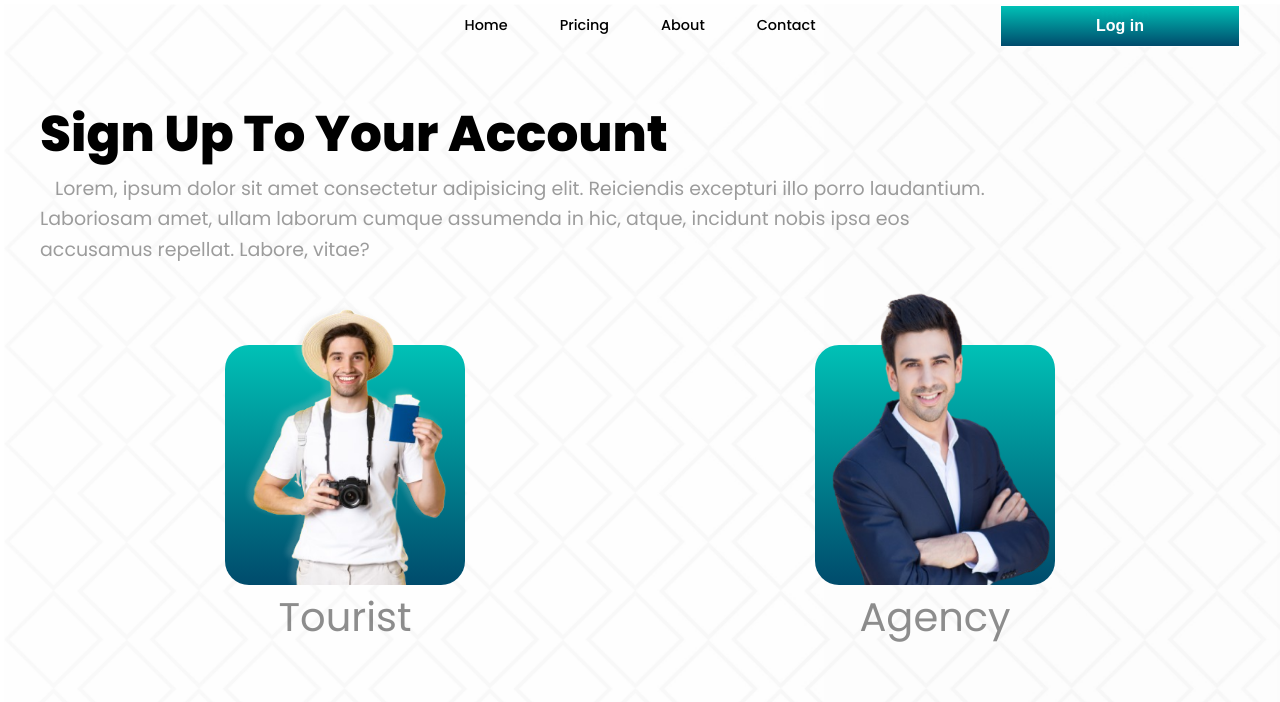
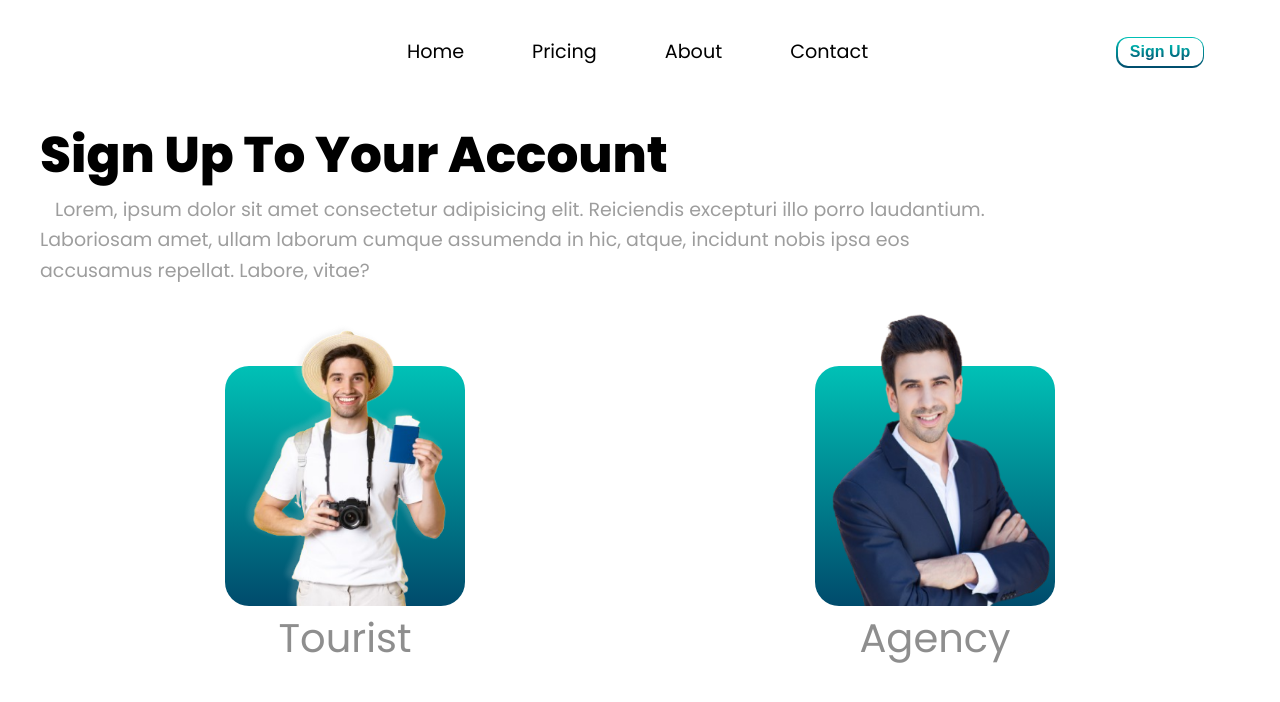
Before and after one commit to dhiaa00/Wanderlust--Traveling-Web-app, a React (Vite) app in the folder front-end/: page /signup in a window 1280 px wide. Shown: the top 702 px of the page. Built offline with nearby package versions, Linux system fonts and the light colour scheme; the HTML template or start-up script is replaced by a standard one.

Commit message:
front-end: map component configuration(determine coordinates using name of the place

```diff
--- a/front-end/src/App.jsx
+++ b/front-end/src/App.jsx
@@ -8,9 +8,14 @@ import ConfirmYourEmail from "./pages/forms/ConfirmYourEmail";
 import AgencyTours from "./pages/Agency/Tours/AgencyTours";
 import Login from "./pages/forms/login/Login";
 import Modal from "react-modal";
+import { useState } from "react";
 
 Modal.setAppElement("#root");
 function App() {
+  const [createTour, setCreateTour] = useState(false);
+  const [tourCreated, setTourCreated] = useState(false);
+  const [notificationsOpen, setNotificationsOpen] = useState(false);
+
   return (
     <Routes>
       <Route
@@ -41,9 +46,30 @@ function App() {
       </Route>
       <Route
         path="/agency/:agencyId/tours/:tourId"
-        element={<SingleTourPage />}
+        element={
+          <SingleTourPage
+            createTour={createTour}
+            setCreateTour={setCreateTour}
+            tourCreated={tourCreated}
+            setTourCreated={setTourCreated}
+            notificationsOpen={notificationsOpen}
+            setNotificationsOpen={setNotificationsOpen}
+          />
+        }
       />
-      <Route path="/agency/:agencyId/tours" element={<AgencyTours />} />
+      <Route
+        path="/agency/:agencyId/tours"
+        element={
+          <AgencyTours
+            createTour={createTour}
+            setCreateTour={setCreateTour}
+            tourCreated={tourCreated}
+            setTourCreated={setTourCreated}
+            notificationsOpen={notificationsOpen}
+            setNotificationsOpen={setNotificationsOpen}
+          />
+        }
+      />
     </Routes>
   );
 }
--- a/front-end/src/components/agency/createTour/CreateTourMultiStepForm.jsx
+++ b/front-end/src/components/agency/createTour/CreateTourMultiStepForm.jsx
@@ -53,7 +53,7 @@ const CreateTourMultiStepForm = ({ setCreateTour, setTourCreated }) => {
         formData
       );
       setTourCreated(true);
-      setCreateTour(false);
+      closeModal();
     } catch (error) {
       console.log(error);
     }
--- a/front-end/src/components/agency/mainSection/Collaboration.jsx
+++ b/front-end/src/components/agency/mainSection/Collaboration.jsx
@@ -3,7 +3,12 @@ import React from "react";
 const Collaboration = ({ id, title, type, priority }) => {
   const priorityStyle = {
     backgroundColor:
-      priority === "High" ? "red" : priority === "Medium" ? "orange" : "green",
+      priority.toLowerCase() === "high"
+        ? "red"
+        : priority === "medium"
+        ? "orange"
+        : "green",
+    textTransform: "capitalize",
   };
   return (
     <div className="collaboration">
--- a/front-end/src/components/agency/mainSection/MapComponent.jsx
+++ b/front-end/src/components/agency/mainSection/MapComponent.jsx
@@ -1,4 +1,4 @@
-import React, { useState, useEffect } from "react";
+import { useEffect, useState } from "react";
 import { MapContainer, TileLayer, Marker, useMap } from "react-leaflet";
 import "leaflet/dist/leaflet.css";
 import L from "leaflet";
@@ -10,7 +10,6 @@ const redIcon = L.icon({
   iconAnchor: [12, 41], // Point of the icon which will correspond to marker's location
 });
 
-const MapComponent = ({ place = "Tipaza" }) => {
 const SetViewOnClick = ({ coords }) => {
   const map = useMap();
 
@@ -22,7 +21,9 @@ const MapComponent = ({ place = "Tipaza" }) => {
 
   return null;
 };
-  const [position, setPosition] = useState([28.0339, 1.6596]); // Default coordinates for Algeria
+
+const MapComponent = ({ place }) => {
+  const [position, setPosition] = useState([36.5882, 2.4481]);
 
   useEffect(() => {
     const fetchGeoCode = async () => {
@@ -31,29 +32,24 @@ const MapComponent = ({ place = "Tipaza" }) => {
           q: place,
           key: "6dfbc9a38af84df1aced5dd9b3a90872",
         });
-
-        if (response.results.length > 0) {
+        if (response.results && response.results.length > 0) {
           const { lat, lng } = response.results[0].geometry;
           setPosition([lat, lng]);
-          map.flyTo([lat, lng], map.getZoom());
-          console.log("Coordinates found:", lat, lng);
-        } else {
-          console.error("Location not found", response);
         }
       } catch (error) {
-        console.error("Error fetching coordinates:", error);
+        console.error("Error geocoding:", error);
       }
     };
 
     fetchGeoCode();
-  }, [place]);
+  }, [place]); // Re-run the effect when `place` changes
 
   return (
     <div className="map-container">
-      <MapContainer center={position} zoom={7}>
+      <MapContainer center={position} zoom={9}>
         <SetViewOnClick coords={position} />
         <TileLayer url="https://{s}.tile.openstreetmap.org/{z}/{x}/{y}.png" />
-        <Marker position={position} icon={redIcon}></Marker>
+        <Marker position={position} icon={redIcon} />
       </MapContainer>
     </div>
   );
--- a/front-end/src/components/navbar/NavBar.jsx
+++ b/front-end/src/components/navbar/NavBar.jsx
@@ -3,6 +3,7 @@ import logo from "../../images/logo.png";
 import SignLog from "../buttons/SignLogBtn";
 import { Link } from "react-router-dom";
 import "./navbar.css";
+import MainButton from "../buttons/MainButton";
 
 const NavBar = () => {
   return (
@@ -13,7 +14,7 @@ const NavBar = () => {
         <Link to="/about">About</Link>
         <Link to="/contact">Contact</Link>
       </nav>
-      <SignLog text={"Log in"} />
+      <MainButton text="Sign Up" />
     </div>
   );
 };
--- a/front-end/src/components/navbar/navbar.css
+++ b/front-end/src/components/navbar/navbar.css
@@ -3,19 +3,18 @@
   display: flex;
   align-items: center;
   justify-content: center;
-  padding: 5px var(--x-padding);
-  margin-bottom: 2rem;
+  padding: 2rem var(--x-padding);
   nav {
     width: 80%;
+    margin-left: calc(80px);
     display: flex;
     align-items: center;
     justify-content: center;
-    padding-left: 20%;
-    gap: 2rem;
+    gap: 3rem;
     a {
       color: var(--text-color);
-      font-size: 0.9rem;
-      font-weight: 500;
+      font-size: 1.2rem;
+      font-weight: 400;
       text-decoration: none;
       padding: 5px 10px;
       border-radius: 5px;
@@ -27,39 +26,14 @@
       }
     }
   }
-  .sign-log-btn {
-    background-color: white;
-    width: 20%;
-    padding: 10px 20px;
-    border-radius: 5px;
-    font-size: 1rem;
-    font-weight: 600;
-    cursor: pointer;
-    transition: 0.1s;
-    position: relative;
-    z-index: 1;
-    &::after {
-      content: "";
-      position: absolute;
-      top: -0.8px;
-      bottom: -1px;
-      right: -1px;
-      left: -1px;
-      background: var(--main-gradient);
-      z-index: -2;
-    }
-    &::before {
-      content: "Sing Up";
-      position: absolute;
-      top: 50%;
-      left: 50%;
-      width: 100%;
-      height: 100%;
-      background: var(--main-gradient);
-      color: transparent;
-      background-clip: text;
-      transform: translate(-50%, -50%);
-      z-index: -1;
+  .main-button {
+    justify-self: flex-end;
+    padding: 5px 10px;
+    min-width: 85px;
+    justify-content: center;
+    p {
+      font-size: 1rem;
+      font-weight: 600;
     }
   }
 }
--- a/front-end/src/components/notifications/notifications.css
+++ b/front-end/src/components/notifications/notifications.css
@@ -8,7 +8,7 @@
   align-items: center;
   justify-content: flex-start;
   background-color: #f7f7f7;
-  min-height: 90vh;
+  min-height: 80vh;
   box-shadow: rgba(0, 0, 0, 0.25) 0px 54px 55px,
     rgba(0, 0, 0, 0.12) 0px -12px 30px, rgba(0, 0, 0, 0.12) 0px 4px 6px,
     rgba(0, 0, 0, 0.17) 0px 12px 13px, rgba(0, 0, 0, 0.09) 0px -3px 5px;
--- a/front-end/src/index.css
+++ b/front-end/src/index.css
@@ -28,18 +28,6 @@ body {
   position: relative;
 }
 
-.bg-image-container {
-  position: absolute;
-  background-image: url("/src/images/banner.png");
-  width: 100vw;
-  height: 100vh;
-  background-repeat: no-repeat;
-  background-size: cover;
-  top: 0;
-  left: 0;
-  z-index: -1;
-}
-
 h1,
 h2,
 h3,
--- a/front-end/src/pages/Agency/SignleTour/SingleTourPage.jsx
+++ b/front-end/src/pages/Agency/SignleTour/SingleTourPage.jsx
@@ -16,10 +16,15 @@ const AddCollaboration = lazy(() =>
 );
 import axios from "axios";
 
-const SingleTourPage = () => {
-  const [createTour, setCreateTour] = useState(false);
+const SingleTourPage = ({
+  createTour,
+  setCreateTour,
+  tourCreated,
+  setTourCreated,
+  notificationsOpen,
+  setNotificationsOpen,
+}) => {
   const [editTourOpen, setEditTourOpen] = useState(false);
-  const [notificationsOpen, setNotificationsOpen] = useState(false);
   const [addCollaboration, setAddCollaboration] = useState(false);
   const [tour, setTour] = useState({});
   const tourId =
@@ -64,6 +69,7 @@ const SingleTourPage = () => {
       <Suspense fallback={<div>Loading...</div>}>
         {createTour && (
           <CreateTourMultiStepForm
+            setTourCreated={setTourCreated}
             setCreateTour={setCreateTour}
             ariaHideApp={false}
           />
--- a/front-end/src/pages/Agency/Tours/AgencyTours.jsx
+++ b/front-end/src/pages/Agency/Tours/AgencyTours.jsx
@@ -5,10 +5,16 @@ import CreateTourMultiStepForm from "../../../components/agency/createTour/Creat
 import AgencyUpperSection from "../../../components/agency/upperSection/AgencyUpperSection";
 import TourListItem from "../../../components/agency/TourListItem/TourListItem";
 import axios from "axios";
+import Notifications from "../../../components/notifications/Notifications";
 
-const AgencyTours = () => {
-  const [createTour, setCreateTour] = useState(false);
-  const [tourCreated, setTourCreated] = useState(false);
+const AgencyTours = ({
+  createTour,
+  setCreateTour,
+  tourCreated,
+  setTourCreated,
+  notificationsOpen,
+  setNotificationsOpen,
+}) => {
   const [agencyTours, setAgencyTours] = useState([]);
   const agencyId = window.location.pathname
     .split("agency/")
@@ -43,6 +49,8 @@ const AgencyTours = () => {
           createTour={createTour}
           setCreateTour={setCreateTour}
           setTourCreated={setTourCreated}
+          notificationsOpen={notificationsOpen}
+          setNotificationsOpen={setNotificationsOpen}
         />
         <div className="tour-list-titles">
           <div className="id tour-list-title">Collection</div>
@@ -62,6 +70,7 @@ const AgencyTours = () => {
           setCreateTour={setCreateTour}
         />
       )}
+      {notificationsOpen && <Notifications />}
     </div>
   );
 };
--- a/front-end/src/pages/forms/login/login.css
+++ b/front-end/src/pages/forms/login/login.css
@@ -38,6 +38,18 @@
     color: transparent;
     -webkit-background-clip: text;
     background-clip: text;
+    position: relative;
+    &::after {
+      content: "";
+      position: absolute;
+      background-image: url(/src/SVGs/Wanderlust-pencil-writing.svg);
+      width: 105px;
+      height: 12px;
+      bottom: -10%;
+      left: 50%;
+      transform: translateX(-50%);
+      z-index: 1;
+    }
   }
   form {
     display: flex;
```
Also changed, not shown: front-end/src/SVGs/Wanderlust-pencil-writing.svg (added), 1 other file (tests, documents, lock files or other folders). Lines whose indentation alone changed are shown as unchanged.
